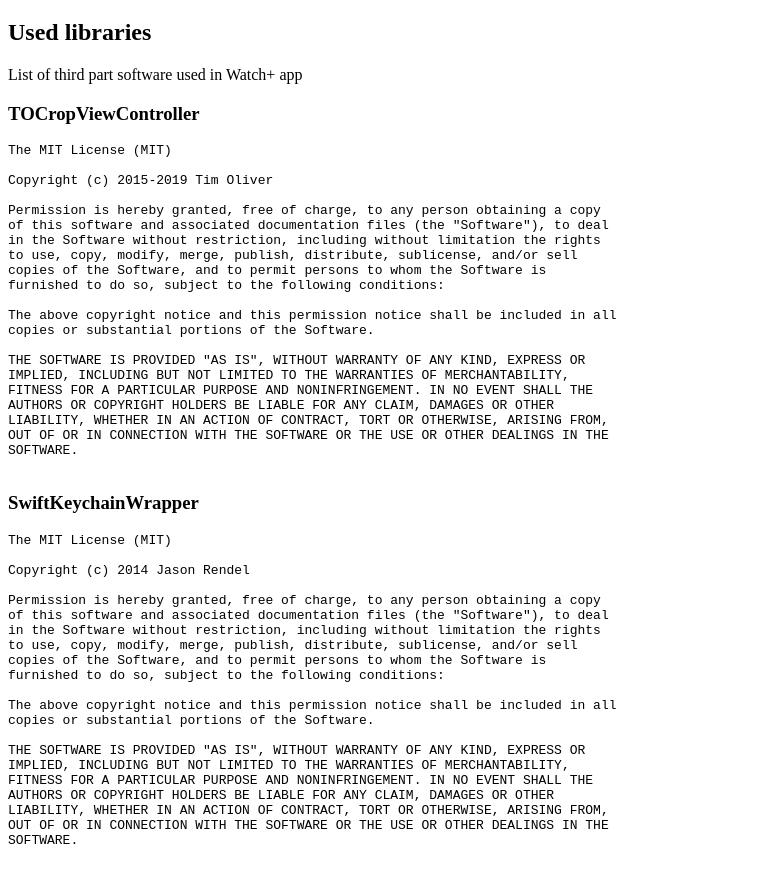
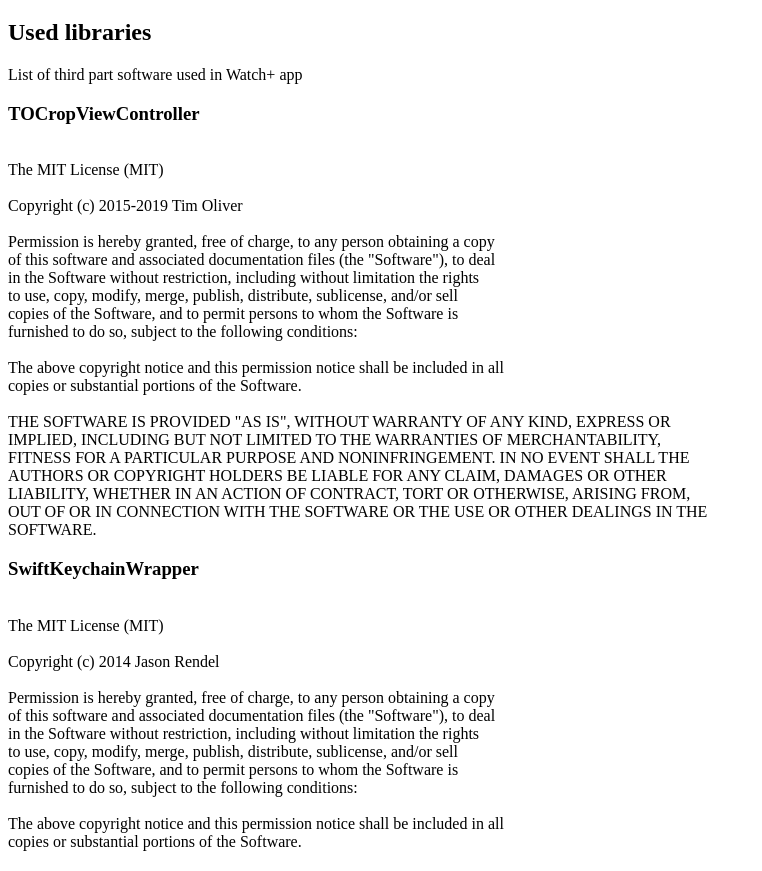
Before and after one commit to KrzysztofRozga/watchplus-web, a plain HTML site: page licenses.html in a window 1280 px wide. Shown: the part 61-932 px from the top of the page, without its empty margins (0-762 px from the left). Drawn offline with Linux system fonts and the light colour scheme.

Commit message:
Change pre to styled div

```diff
--- a/licenses.html
+++ b/licenses.html
@@ -9,7 +9,7 @@
 <h2>Used libraries</h2>
 List of third part software used in Watch+ app
 <h3>TOCropViewController</h3>
-<pre>
+<div style="white-space: pre-wrap;">
 The MIT License (MIT)
 
 Copyright (c) 2015-2019 Tim Oliver
@@ -31,9 +31,9 @@ AUTHORS OR COPYRIGHT HOLDERS BE LIABLE FOR ANY CLAIM, DAMAGES OR OTHER
 LIABILITY, WHETHER IN AN ACTION OF CONTRACT, TORT OR OTHERWISE, ARISING FROM,
 OUT OF OR IN CONNECTION WITH THE SOFTWARE OR THE USE OR OTHER DEALINGS IN THE
 SOFTWARE.
-        </pre>
+</div>
 <h3>SwiftKeychainWrapper</h3>
-<pre>
+<div style="white-space: pre-wrap;">
 The MIT License (MIT)
 
 Copyright (c) 2014 Jason Rendel
@@ -55,7 +55,7 @@ AUTHORS OR COPYRIGHT HOLDERS BE LIABLE FOR ANY CLAIM, DAMAGES OR OTHER
 LIABILITY, WHETHER IN AN ACTION OF CONTRACT, TORT OR OTHERWISE, ARISING FROM,
 OUT OF OR IN CONNECTION WITH THE SOFTWARE OR THE USE OR OTHER DEALINGS IN THE
 SOFTWARE.
-        </pre>
+</div>
 <h2>Photo credits</h2>
 <p>I thank all photographers on Unsplash. Photos used in Watch+ app by:</p>
 <ul>
```
